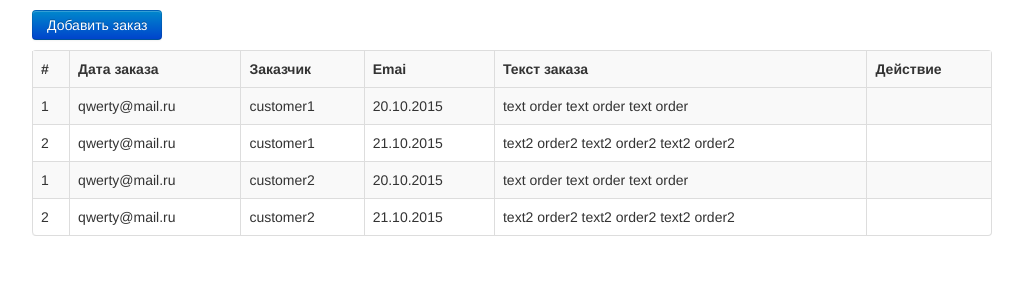
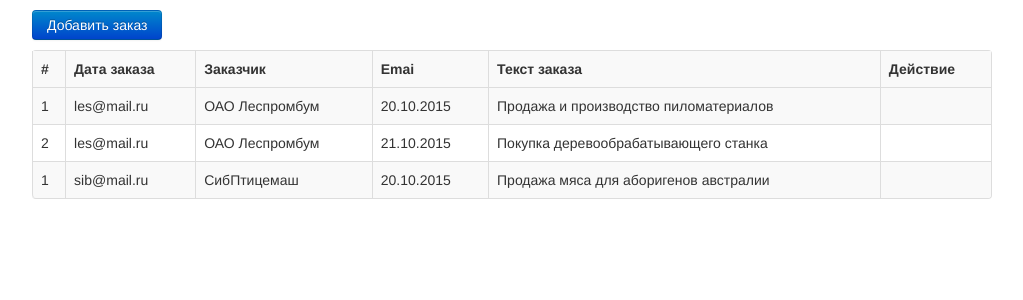
Before and after one commit to IharPanf/testCustomer, a PHP site: page /index.php in a window 1280 px wide. Shown: the top 300 px of the page, without its empty margins (118-1141 px from the left). Run offline with PHP 8.4, Linux system fonts and the light colour scheme.

Commit message:
filling object json

```diff
--- a/order.json
+++ b/order.json
@@ -1,31 +1,26 @@
 {
- "customer1":{
-			"email":"qwerty@mail.ru",
+ "ОАО Леспромбум":{
+			"email":"les@mail.ru",
 			"order":[
 						{
 							"id":"1",
 							"date":"20.10.2015",
-							"textOrder":"text order text order text order"
+							"textOrder":"Продажа и производство пиломатериалов"
 						},
 						{
 							"id":"2",
 							"date":"21.10.2015",
-							"textOrder":"text2 order2 text2 order2 text2 order2"
+							"textOrder":"Покупка деревообрабатывающего станка"
 						}
 					]
 			},
-  "customer2":{
-	"email":"qwerty@mail.ru",
+  "СибПтицемаш":{
+			"email":"sib@mail.ru",
 			"order":[
 						{
 							"id":"1",
 							"date":"20.10.2015",
-		"textOrder":"text order text order text order"
-	  },
-	  {
-		"id":"2",
-		"date":"21.10.2015",
-		"textOrder":"text2 order2 text2 order2 text2 order2"
+							"textOrder":"Продажа мяса для аборигенов австралии"
 						}
 					]
 	}
--- a/tmpl/default.php
+++ b/tmpl/default.php
@@ -45,7 +45,7 @@
             <label for="orderText">Примечание:</label>
             <textarea id="orderText" name="orderText"></textarea>
 			<br>
-			<button class="btn btn-success">Сохранить</button>
+			<button class="btn btn-success" id="saveOrder" onclick="return clickSave();">Сохранить</button>
         </form>
     </div>
     <div class="row">
@@ -63,37 +63,31 @@
 <script src="js/jquery.min.js"></script>
 <script src="js/bootstrap.min.js"></script>
 <script>
-    jQuery(document).ready(function(){
-       $.getJSON('order.json', function(obj) {
-                                 showData(obj);
-                               }
-                 );
+   var objJSON =  $.getJSON('order.json', function(obj) {showData(obj);});
+   $('#add').on('click',clickAdd);
 
-        $('#add').on('click',clickAdd);
-
-
-
-    })
-	 function clickAdd() {
+	function clickAdd() {
         $('.addForm').css({'display':'block',
-							   'height'	:'0px'
+							'height':'0px'
 						})
 					.animate({
 						'height':'450px',
 					},3000);
     }
-	//////////////////////////////////////////
     function showData(param) {
+		console.log(param);
         var curObj = {};
         for (customer in param) {
             curObj.customer = customer;
             curObj.email = param[customer].email;
+			console.log(param[customer].order.length);
             for(var i = 0; i <  param[customer].order.length; i++) {
+				console.log('++');
                 curObj.orderNum = param[customer].order[i].id;
                 curObj.orderDate = param[customer].order[i].date;
                 curObj.orderText = param[customer].order[i].textOrder;
 
-                $(".table").append("<tr><td>"+curObj.orderNum+"</td>" +
+                $(".table").append("<tr class='rowOrder'><td>"+curObj.orderNum+"</td>" +
 								   "<td>"+curObj.email+"</td>"+
 								   "<td>"+curObj.customer+"</td>"+
 								   "<td>"+curObj.orderDate+"</td>"+
@@ -103,6 +97,22 @@
         }
     }
 
+	function clickSave() {
+		var customerElem = $('#customer').val();
+		objJSON.responseJSON[customerElem] = {
+												email:$('#email').val(),
+												order:[{
+														'id':$('#orderNum').val(),
+														'date':$('#orderDate').val(),
+														'textOrder':$('#orderText').val()
+														}]
+												};
+		$(".rowOrder").remove();
+		clickCancel();
+		showData(objJSON.responseJSON);
+		return false;
+	}
+
 	function clickCancel() {
 			$('.addForm').hide();
 			return false;
```
Lines whose indentation alone changed are shown as unchanged.
